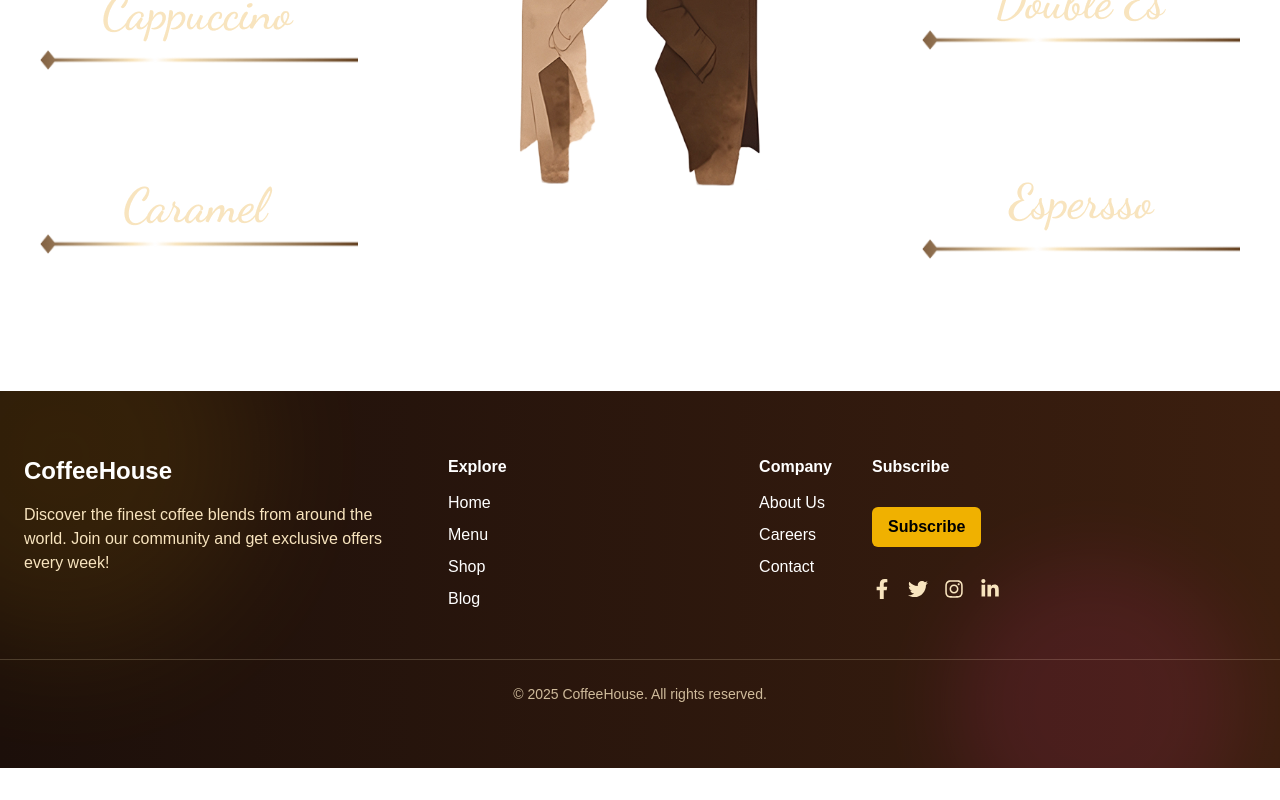
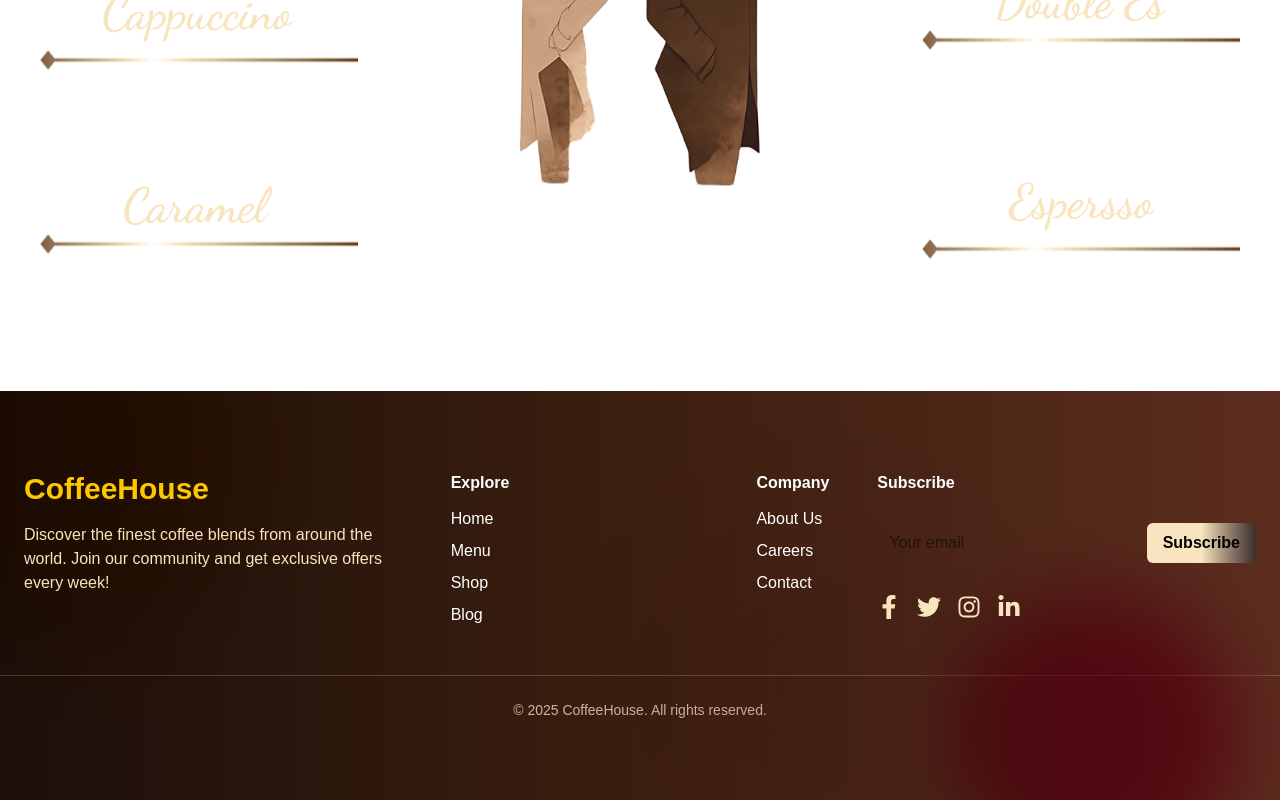
Before and after one commit to Habib2015s/coffee, a Next.js app: page / in a window 1280 px wide. Shown: the part 2430-3230 px from the top of the page. Before the commit the page ends 3198 px from the top, so only its background shows below. Built offline with nearby package versions, Linux system fonts and the light colour scheme; some icons are missing.

Commit message:
fix bugs

```diff
--- a/app/Footer.js
+++ b/app/Footer.js
@@ -4,59 +4,71 @@ import { FaFacebookF, FaTwitter, FaInstagram, FaLinkedinIn } from "react-icons/f
 
 export default function Footer() {
   return (
-    <footer className="w-full bg-gradient-to-r from-[#1C0F0A] to-[#3C1F0F] text-white py-16 relative overflow-hidden">
+    <footer className="w-full relative overflow-hidden bg-gradient-to-r from-[#1C0F0A] via-[#3C1F0F] to-[#5C2D1F] text-white py-20">
 
-      <div className="absolute top-0 left-0 w-full h-full opacity-10 pointer-events-none">
-        <div className="w-96 h-96 bg-yellow-500 rounded-full mix-blend-multiply filter blur-3xl absolute -top-32 -left-32"></div>
-        <div className="w-72 h-72 bg-pink-500 rounded-full mix-blend-multiply filter blur-2xl absolute -bottom-20 right-10"></div>
+      {/* Blobs پس زمینه متحرک */}
+      <div className="absolute top-0 left-0 w-full h-full pointer-events-none">
+        <div className="w-96 h-96 bg-yellow-500 rounded-full mix-blend-multiply filter blur-3xl absolute -top-32 -left-32 animate-pulse"></div>
+        <div className="w-72 h-72 bg-pink-500 rounded-full mix-blend-multiply filter blur-2xl absolute -bottom-20 right-10 animate-pulse"></div>
+        <div className="w-80 h-80 bg-purple-500 rounded-full mix-blend-multiply filter blur-3xl absolute top-1/3 left-1/2 animate-ping opacity-20"></div>
       </div>
 
-      <div className="max-w-7xl mx-auto px-6 relative z-10 flex flex-col md:flex-row justify-between gap-10">
+      <div className="max-w-7xl mx-auto px-6 relative z-10 flex flex-col md:flex-row justify-between gap-12">
 
+        {/* لوگو و توضیح کوتاه */}
         <div className="flex-1">
-          <h2 className="text-2xl font-bold mb-4">CoffeeHouse</h2>
-          <p className="text-[#F8E4BE]">
+          <h2 className="text-3xl font-bold mb-4 text-yellow-400">CoffeeHouse</h2>
+          <p className="text-[#F8E4BE] text-sm md:text-base">
             Discover the finest coffee blends from around the world. Join our
             community and get exclusive offers every week!
           </p>
         </div>
 
-        <div className="flex-1 flex justify-between">
+        {/* لینک‌ها با افکت hover */}
+        <div className="flex-1 flex justify-between gap-10">
           <div>
             <h3 className="font-semibold mb-3">Explore</h3>
             <ul className="space-y-2">
-              <li className="hover:text-yellow-400 transition cursor-pointer">Home</li>
-              <li className="hover:text-yellow-400 transition cursor-pointer">Menu</li>
-              <li className="hover:text-yellow-400 transition cursor-pointer">Shop</li>
-              <li className="hover:text-yellow-400 transition cursor-pointer">Blog</li>
+              {["Home","Menu","Shop","Blog"].map((link, i) => (
+                <li key={i} className="relative overflow-hidden group cursor-pointer text-white">
+                  <span className="absolute inset-0 bg-yellow-400 opacity-0 group-hover:opacity-30 blur-md transition-all"></span>
+                  <span className="relative z-10 group-hover:text-black transition-colors">{link}</span>
+                </li>
+              ))}
             </ul>
           </div>
           <div>
             <h3 className="font-semibold mb-3">Company</h3>
             <ul className="space-y-2">
-              <li className="hover:text-yellow-400 transition cursor-pointer">About Us</li>
-              <li className="hover:text-yellow-400 transition cursor-pointer">Careers</li>
-              <li className="hover:text-yellow-400 transition cursor-pointer">Contact</li>
+              {["About Us","Careers","Contact"].map((link, i) => (
+                <li key={i} className="relative overflow-hidden group cursor-pointer text-white">
+                  <span className="absolute inset-0 bg-[#F8E4BE] opacity-0 group-hover:opacity-30 blur-md transition-all"></span>
+                  <span className="relative z-10 group-hover:text-black transition-colors">{link}</span>
+                </li>
+              ))}
             </ul>
           </div>
         </div>
 
+        {/* فرم ایمیل + آیکون‌ها */}
         <div className="flex-1 flex flex-col gap-4">
           <h3 className="font-semibold mb-3">Subscribe</h3>
           <div className="flex gap-2">
-
-            <button className="px-4 py-2 bg-yellow-500 text-black font-semibold rounded-md hover:bg-yellow-400 transition">
+            <input
+              type="email"
+              placeholder="Your email"
+              className="flex-1 px-3 py-2 rounded-md text-black focus:outline-none"
+            />
+            <button className="px-4 py-2 bg-gradient-to-r from-[#F8E4BE] via-[#F8E4BE] text-black to-[#3C2D2B] font-semibold rounded-md hover:scale-110 hover:shadow-lg transition-transform">
               Subscribe
             </button>
           </div>
-          <div className="flex gap-4 mt-4 text-xl text-[#F8E4BE]">
-            <FaFacebookF className="hover:text-yellow-400 transition cursor-pointer" />
-            <FaTwitter className="hover:text-yellow-400 transition cursor-pointer" />
-            <FaInstagram className="hover:text-yellow-400 transition cursor-pointer" />
-            <FaLinkedinIn className="hover:text-yellow-400 transition cursor-pointer" />
+          <div className="flex gap-4 mt-4 text-2xl text-[#F8E4BE]">
+            {[FaFacebookF, FaTwitter, FaInstagram, FaLinkedinIn].map((Icon, i) => (
+              <Icon key={i} className="hover:text-[#F8E4BE] hover:scale-125 transition-transform cursor-pointer"/>
+            ))}
           </div>
         </div>
-
       </div>
 
       <div className="mt-12 border-t border-[#F8E4BE]/20 pt-6 text-center text-sm text-[#F8E4BE]/80">
```
